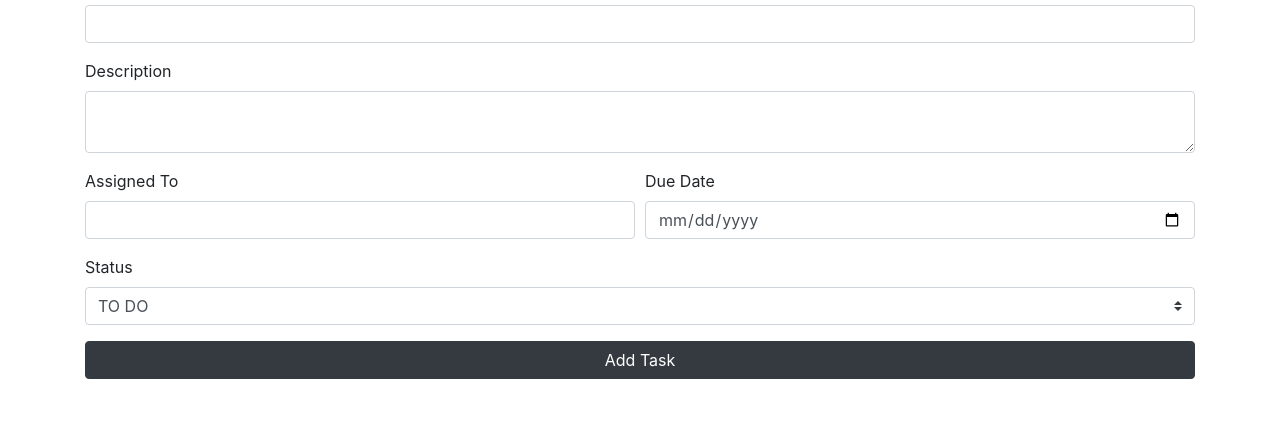
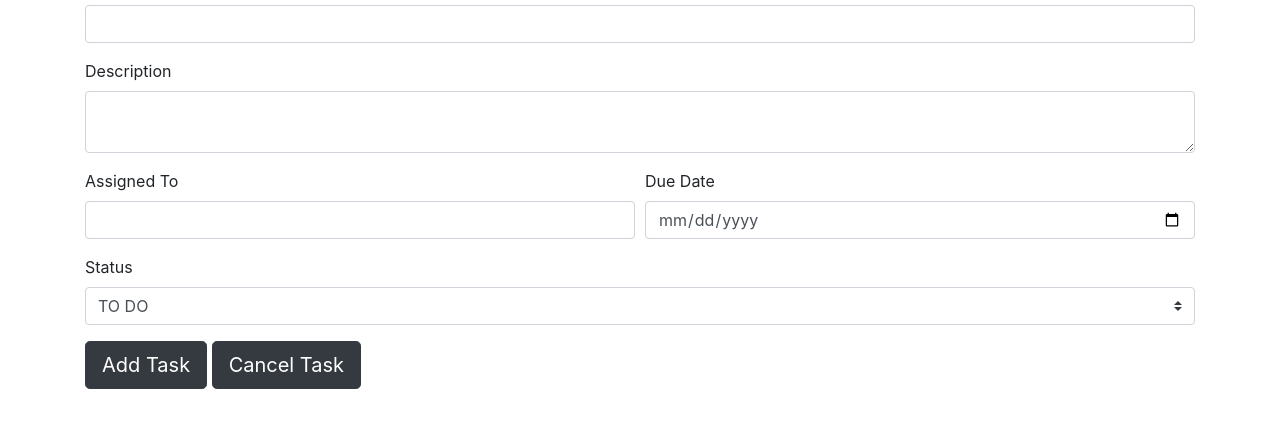
Before and after one commit to Msailu/TaskPlanner, a plain HTML site: page createTask.html in a window 1280 px wide. Shown: the part 73-500 px from the top of the page. Drawn offline with nearby package versions, Linux system fonts and the light colour scheme.

Commit message:
changed the buttons

```diff
--- a/createTask.html
+++ b/createTask.html
@@ -44,7 +44,9 @@
                             <option value="done">DONE</option>
                           </select>
                     </div>
-                    <button type="submit" class="btn btn-dark btn-block">Add Task</button>
+                    <button type="submit" class="btn btn-dark btn-lg">Add Task</button>
+                    <button type="submit" class="btn btn-dark btn-lg">Cancel Task</button>
+
                 </form>
             </div>
         </div>
```
